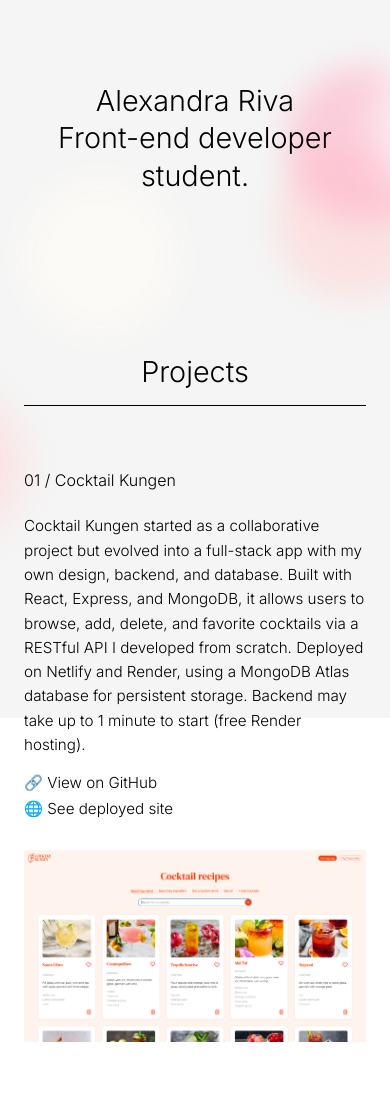
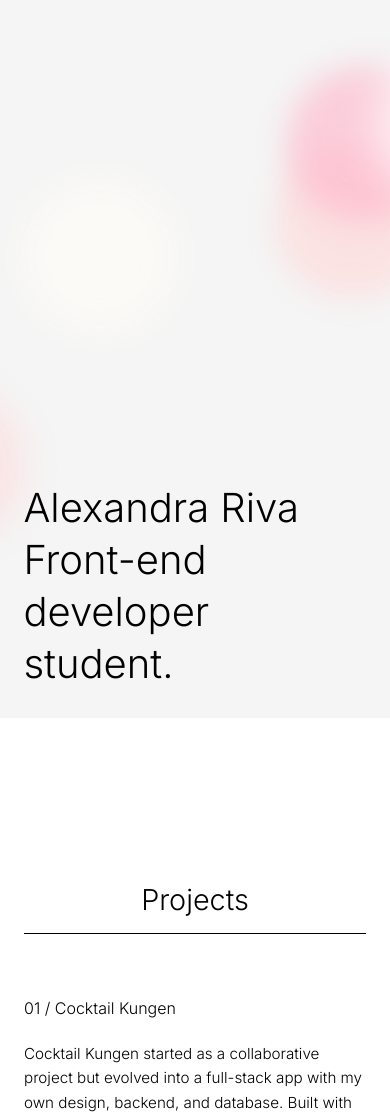
Before and after one commit to alexandra-riva/portfolio, a React (Vite) app: page / in a window 390 px wide. Shown: the part 126-1244 px from the top of the page. Built offline with nearby package versions, Linux system fonts and the light colour scheme.

Commit message:
Adjust spacing between sections for mobile layout

```diff
--- a/src/components/IntroSection.css
+++ b/src/components/IntroSection.css
@@ -2,7 +2,7 @@
   padding: 6rem clamp(1rem, 6vw, 8rem);
   width: 100%;
   box-sizing: border-box;
-  margin-top: 28rem; /* Desktop */
+  margin-top: 28rem;
 }
 
 .intro-heading {
@@ -11,16 +11,71 @@
   line-height: 1.3;
   margin: 0;
   max-width: 900px;
-  text-align: center;
+}
+
+.projects-section {
+  margin-top: 8rem;
+  padding: 4rem clamp(1rem, 6vw, 6rem);
+  font-family: 'Inter', sans-serif;
+  font-weight: 300;
+}
+
+.projects-title {
+  font-weight: 300;
+  font-size: 2.25rem;
+  margin: 0 0 1rem 0;
+}
+
+.projects-divider {
+  width: 100%;
+  height: 1px;
+  background-color: #000;
+  margin-bottom: 3rem;
+}
+
+.project-item {
+  display: flex;
+  align-items: flex-start;
+  gap: 4rem;
+  margin-bottom: 4rem;
+  flex-wrap: wrap;
+}
+
+.project-label {
+  font-size: 1.1rem;
+  margin-bottom: 1.5rem;
+}
+
+.project-description {
+  font-size: 1rem;
+  line-height: 1.6;
+  max-width: 40ch;
+}
+
+.project-links {
+  margin-top: 1rem;
+  display: flex;
+  flex-direction: column;
+  gap: 0.4rem;
+}
+
+.project-link {
+  font-size: 0.95rem;
+  color: #000;
+  text-decoration: none;
+  transition: opacity 0.2s ease;
+}
+
+.project-link:hover {
+  opacity: 0.7;
 }
 
 @media (max-width: 768px) {
-  .intro-section {
-    padding: 3rem 1.5rem;
-    margin-top: 6rem;
+  .projects-section {
+    margin-top: 12rem;
   }
-
-  .intro-heading {
-    font-size: 1.8rem;
+  .project-item {
+    flex-direction: column;
+    gap: 2rem;
   }
 }
--- a/src/components/Projects.css
+++ b/src/components/Projects.css
@@ -57,7 +57,7 @@
 
 @media (max-width: 768px) {
   .projects-section {
-    margin-top: 4rem;
+    margin-top: 3rem;  /* Slightly less space before Projects */
     padding: 3rem 1.5rem;
   }
 
--- a/src/style.css
+++ b/src/style.css
@@ -1,6 +1,5 @@
 @import url('https://fonts.googleapis.com/css2?family=Inter:wght@300;400&display=swap');
 
-/* GLOBAL RESET */
 body {
   margin: 0;
   font-family: 'Inter', sans-serif;
@@ -17,7 +16,6 @@ body {
   flex-direction: column;
 }
 
-/* Make sure these sections are transparent */
 .hero-grid,
 .intro-section,
 .projects-section,
@@ -25,7 +23,6 @@ body {
   background-color: transparent;
 }
 
-/* === Hero Section === */
 .hero-grid {
   display: grid;
   grid-template-columns: 1fr 2fr 1fr 1fr 1fr;
@@ -114,7 +111,6 @@ body {
   font-size: 1rem;
 }
 
-/* === Footer === */
 .footer {
   text-align: center;
   padding: 4rem clamp(1rem, 6vw, 6rem);
```
